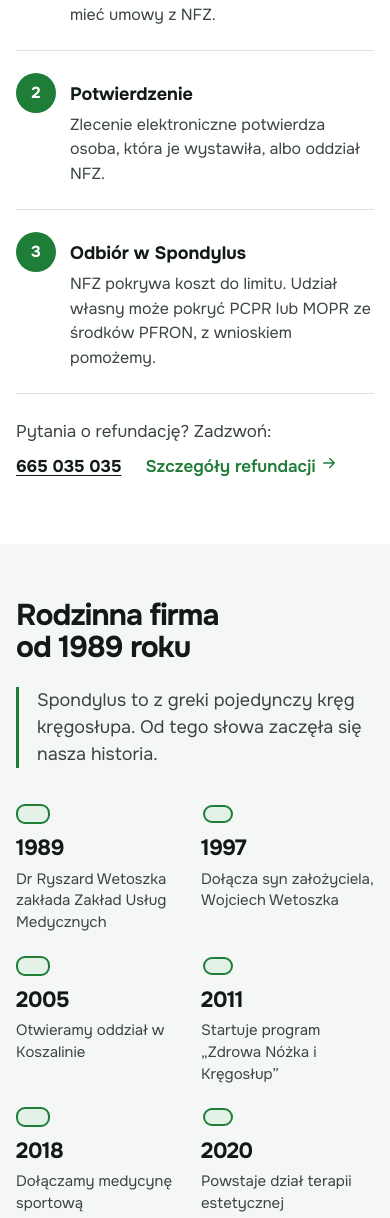
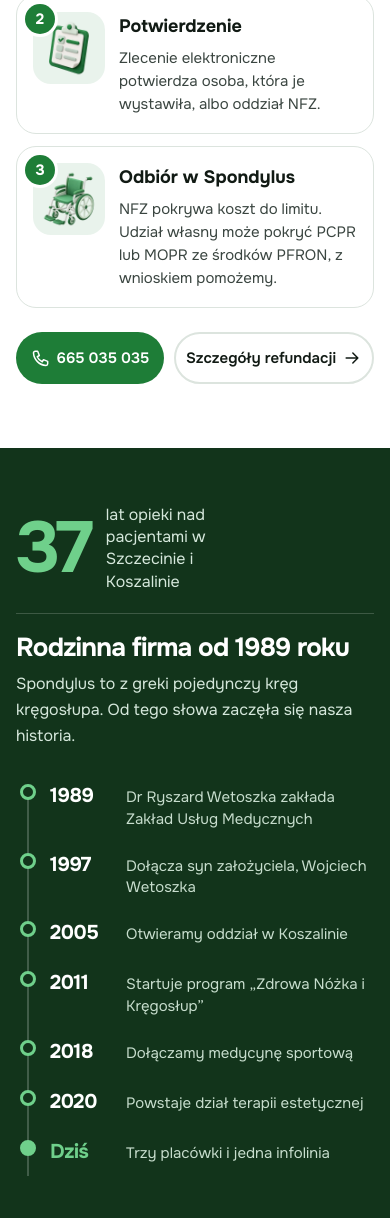
Before and after one commit to Mzabavchukweb/spondylus, a plain HTML site: page index.html in a window 390 px wide. Shown: the part 8385-9603 px from the top of the page. Drawn offline with Linux system fonts and the light colour scheme.

Commit message:
Nowe sekcje: refundacja NFZ i historia firmy

```diff
--- a/assets/css/style.css
+++ b/assets/css/style.css
@@ -1725,3 +1725,58 @@
   .head2 p, .kolo__head p { font-size: 17px; line-height: 1.55; }
   .proc p, .nfz__kroki p { font-size: 16px; line-height: 1.55; }
 }
+
+/* v29: refundacja NFZ jako karty z ikonami 3D */
+.nfz2__head { display: flex; justify-content: space-between; align-items: center; gap: 24px; margin-bottom: clamp(24px, 3vw, 40px); }
+.nfz2__head h2 { font-size: clamp(28px, 3vw, 42px); text-wrap: balance; }
+.nfz2__head p { margin-top: 10px; font-size: 18px; color: var(--text); }
+.nfz2__logo { display: grid; place-items: center; flex: none; width: 120px; height: 72px; border-radius: 16px; background: #fff; border: 1px solid var(--line); }
+.nfz2__logo img { width: 88px; height: auto; }
+.nfz2 { list-style: none; margin: 0; padding: 0; display: grid; grid-template-columns: repeat(3, minmax(0, 1fr)); gap: 16px; }
+.nfz2 li { display: flex; flex-direction: column; gap: 14px; padding: 22px; background: #fff; border: 1px solid var(--line); border-radius: 20px; }
+.nfz2__ikona { position: relative; display: grid; place-items: center; width: 88px; height: 88px; border-radius: 22px; background: #e9f3ec; flex: none; }
+.nfz2__ikona .ilu { width: 72px; height: 72px; }
+.nfz2__ikona i { position: absolute; top: -8px; left: -8px; display: grid; place-items: center; width: 30px; height: 30px; border-radius: 50%; background: var(--brand-600); color: #fff; font-style: normal; font-weight: 700; font-size: 15px; box-shadow: 0 0 0 3px #fff; }
+.nfz2 b { display: block; font-size: 20px; color: var(--ink); }
+.nfz2 p { margin-top: 6px; font-size: 16px; line-height: 1.55; color: var(--text); }
+.nfz2__cta { display: flex; flex-wrap: wrap; gap: 12px; margin-top: 24px; }
+@media (max-width: 860px) { .nfz2 { grid-template-columns: 1fr; gap: 12px; } .nfz2 li { flex-direction: row; align-items: flex-start; padding: 16px; } .nfz2__ikona { width: 72px; height: 72px; border-radius: 18px; } .nfz2__ikona .ilu { width: 58px; height: 58px; } }
+@media (max-width: 640px) {
+  .nfz2__head { align-items: flex-start; }
+  .nfz2__head h2 { font-size: 26px; }
+  .nfz2__head p { font-size: 16px; }
+  .nfz2__logo { width: 72px; height: 44px; border-radius: 12px; } .nfz2__logo img { width: 54px; }
+  .nfz2 b { font-size: 18px; } .nfz2 p { font-size: 15px; }
+  .nfz2__cta { display: grid; grid-template-columns: 1fr 1fr; gap: 10px; }
+  .nfz2__cta .btn { width: 100%; padding-inline: 10px; gap: 6px; font-size: 15px; }
+}
+
+/* Historia na ciemnozielonym tle */
+.hist2-sekcja { background: var(--brand-900); color: #d6e8dc; }
+.hist2__head { display: grid; grid-template-columns: auto minmax(0, 1fr); gap: 24px 48px; align-items: center; margin-bottom: clamp(32px, 4vw, 52px); }
+.hist2__lat { display: flex; align-items: center; gap: 16px; padding-right: 48px; border-right: 1px solid rgba(255, 255, 255, .18); }
+.hist2__lat b { font-size: clamp(72px, 8vw, 112px); line-height: .9; color: #6fd08b; letter-spacing: -.05em; }
+.hist2__lat span { max-width: 15ch; font-size: 16px; line-height: 1.4; color: #d6e8dc; }
+.hist2__head h2 { color: #fff; font-size: clamp(28px, 3vw, 42px); }
+.hist2__head p { margin-top: 10px; font-size: 18px; color: #d6e8dc; max-width: 52ch; }
+.hist2 { list-style: none; margin: 0; padding: 0; display: grid; grid-template-columns: repeat(7, minmax(0, 1fr)); position: relative; }
+.hist2::before { content: ""; position: absolute; left: 0; right: 0; top: 7px; height: 2px; background: rgba(255, 255, 255, .2); }
+.hist2 li { position: relative; padding: 30px 16px 0 0; }
+.hist2 li::before { content: ""; position: absolute; top: 0; left: 0; width: 16px; height: 16px; border-radius: 50%; background: var(--brand-900); border: 3px solid #6fd08b; }
+.hist2 b { display: block; font-size: 24px; color: #fff; letter-spacing: -.02em; }
+.hist2 p { margin-top: 6px; font-size: 15px; line-height: 1.45; color: #c7ddcd; }
+.hist2__dzis::before { background: #6fd08b !important; }
+.hist2__dzis b { color: #6fd08b; }
+@media (max-width: 1100px) { .hist2 { grid-template-columns: repeat(4, minmax(0, 1fr)); row-gap: 28px; } .hist2::before { display: none; } }
+@media (max-width: 640px) {
+  .hist2__head { grid-template-columns: 1fr; gap: 20px; }
+  .hist2__lat { padding: 0 0 20px; border-right: 0; border-bottom: 1px solid rgba(255, 255, 255, .18); }
+  .hist2__lat b { font-size: 72px; }
+  .hist2__head h2 { font-size: 26px; } .hist2__head p { font-size: 16px; }
+  .hist2 { grid-template-columns: 1fr; row-gap: 0; padding-left: 4px; }
+  .hist2::before { display: block; left: 11px; right: auto; top: 10px; bottom: 10px; width: 2px; height: auto; }
+  .hist2 li { display: grid; grid-template-columns: 64px minmax(0, 1fr); column-gap: 12px; align-items: baseline; padding: 0 0 18px 30px; }
+  .hist2 li::before { top: 4px; }
+  .hist2 b { font-size: 20px; }
+  .hist2 p { margin: 0; font-size: 15px; }
+}
--- a/index.html
+++ b/index.html
@@ -10,7 +10,7 @@
 <link rel="preconnect" href="https://fonts.googleapis.com">
 <link rel="preconnect" href="https://fonts.gstatic.com" crossorigin>
 <link href="https://fonts.googleapis.com/css2?family=Onest:wght@400;500;600;700&display=swap" rel="stylesheet">
-<link rel="stylesheet" href="assets/css/style.css?v=1792166102">
+<link rel="stylesheet" href="assets/css/style.css?v=1792167742">
 </head>
 <body class="">
 <a class="sr-only" href="#tresc">Przejdź do treści</a>
@@ -327,39 +327,45 @@
 </section>
 
 <section class="section" id="refundacja" data-why>
-  <aside class="why-note" aria-label="Uzasadnienie sekcji"><b><i>9</i>Refundacja NFZ w trzech krokach</b><dl><div><dt>Obecnie</dt><dd>Refundacja to mały kafel z logo i linkiem „Czytaj więcej”, a procedura jest opisana dopiero na podstronie, długim tekstem.</dd></div><div><dt>Propozycja</dt><dd>Trzy kroki od zlecenia do odbioru, w poziomie, z numerami i krótkim opisem. Pas z wózkiem pod pierwszym ekranem prowadzi właśnie tutaj.</dd></div><div><dt>Po co</dt><dd>Pacjent i jego rodzina widzą, że formalności są proste i że Spondylus pomaga w każdym kroku. Sklep internetowy na razie pomijamy, zgodnie z ustaleniem.</dd></div></dl></aside>
+  <aside class="why-note" aria-label="Uzasadnienie sekcji"><b><i>9</i>Refundacja NFZ w trzech krokach</b><dl><div><dt>Obecnie</dt><dd>Refundacja to mały kafel z logo i linkiem „Czytaj więcej”, a procedura jest opisana dopiero na podstronie, długim tekstem.</dd></div><div><dt>Propozycja</dt><dd>Trzy kroki od zlecenia do odbioru jako karty z ikonami 3D i numerami, pod nimi telefon i szczegóły. Pas z wózkiem pod pierwszym ekranem prowadzi właśnie tutaj.</dd></div><div><dt>Po co</dt><dd>Pacjent i jego rodzina widzą, że formalności są proste i że Spondylus pomaga w każdym kroku. Sklep internetowy na razie pomijamy, zgodnie z ustaleniem.</dd></div></dl></aside>
   <div class="wrap">
-    <div class="nfz__head">
-      <span class="nfz__logo"><img src="assets/img/nfz.png" alt="Narodowy Fundusz Zdrowia" width="142" height="57"></span>
+    <div class="nfz2__head">
       <div>
         <h2>Wózek, wkładki lub obuwie z refundacją NFZ</h2>
         <p>Trzy kroki od zlecenia do odbioru. W każdym z nich pomożemy.</p>
       </div>
+      <span class="nfz2__logo"><img src="assets/img/nfz.png" alt="Narodowy Fundusz Zdrowia" width="142" height="57"></span>
     </div>
-    <ol class="nfz__kroki">
-      <li><span class="nfz__nr">1</span><b>Zlecenie</b><p>Wystawia je lekarz, a także pielęgniarka, położna lub fizjoterapeuta. Nie musi mieć umowy z NFZ.</p></li>
-      <li><span class="nfz__nr">2</span><b>Potwierdzenie</b><p>Zlecenie elektroniczne potwierdza osoba, która je wystawiła, albo oddział NFZ.</p></li>
-      <li><span class="nfz__nr">3</span><b>Odbiór w Spondylus</b><p>NFZ pokrywa koszt do limitu. Udział własny może pokryć PCPR lub MOPR ze środków PFRON, z wnioskiem pomożemy.</p></li>
+    <ol class="nfz2">
+      <li><span class="nfz2__ikona"><img class="ilu" src="assets/img/ilu/skierowanie.webp" alt="" width="256" height="256" loading="lazy"><i>1</i></span><div><b>Zlecenie</b><p>Wystawia je lekarz, a także pielęgniarka, położna lub fizjoterapeuta. Nie musi mieć umowy z NFZ.</p></div></li>
+      <li><span class="nfz2__ikona"><img class="ilu" src="assets/img/ilu/plan.webp" alt="" width="256" height="256" loading="lazy"><i>2</i></span><div><b>Potwierdzenie</b><p>Zlecenie elektroniczne potwierdza osoba, która je wystawiła, albo oddział NFZ.</p></div></li>
+      <li><span class="nfz2__ikona"><img class="ilu" src="assets/img/ilu/wozek.webp" alt="" width="256" height="256" loading="lazy"><i>3</i></span><div><b>Odbiór w Spondylus</b><p>NFZ pokrywa koszt do limitu. Udział własny może pokryć PCPR lub MOPR ze środków PFRON, z wnioskiem pomożemy.</p></div></li>
     </ol>
-    <p class="nfz__pomoc">Pytania o refundację? Zadzwoń: <a href="tel:+48665035035">665 035 035</a> <a class="link-arrow" href="#" data-demo="1">Szczegóły refundacji <svg viewBox="0 0 24 24" fill="none" stroke="currentColor" stroke-width="1.8" stroke-linecap="round" stroke-linejoin="round" aria-hidden="true"><path d="M5 12h14M13 6l6 6-6 6"/></svg></a></p>
+    <div class="nfz2__cta">
+      <a class="btn btn--primary" href="tel:+48665035035"><svg viewBox="0 0 24 24" fill="none" stroke="currentColor" stroke-width="1.8" stroke-linecap="round" stroke-linejoin="round" aria-hidden="true"><path d="M5 4h3l2 5-2.5 1.5a11 11 0 0 0 6 6L15 14l5 2v3a2 2 0 0 1-2 2A16 16 0 0 1 3 6a2 2 0 0 1 2-2"/></svg>665 035 035</a>
+      <a class="btn btn--ghost" href="#" data-demo="1">Szczegóły refundacji <svg viewBox="0 0 24 24" fill="none" stroke="currentColor" stroke-width="1.8" stroke-linecap="round" stroke-linejoin="round" aria-hidden="true"><path d="M5 12h14M13 6l6 6-6 6"/></svg></a>
+    </div>
   </div>
 </section>
 
-<section class="section section--soft" id="historia" data-why>
-  <aside class="why-note" aria-label="Uzasadnienie sekcji"><b><i>10</i>Historia jako dowód doświadczenia</b><dl><div><dt>Obecnie</dt><dd>Historia firmy jest tylko na podstronie „O nas”, w układzie, w którym lata są rozsunięte z opisami i trudno je połączyć.</dd></div><div><dt>Propozycja</dt><dd>Znaczenie nazwy (spondylus to kręg) i pozioma oś czasu, której znaczniki są ułożone jak kręgi leżącego kręgosłupa: od 1989 roku do dziś, w jednym niskim pasie.</dd></div><div><dt>Po co</dt><dd>Ponad 35 lat to przewaga, której nie ma większość konkurencji. Oś w kształcie kręgosłupa łączy historię z nazwą firmy i zostaje w pamięci.</dd></div></dl></aside>
+<section class="section hist2-sekcja" id="historia" data-why>
+  <aside class="why-note" aria-label="Uzasadnienie sekcji"><b><i>10</i>Historia jako dowód doświadczenia</b><dl><div><dt>Obecnie</dt><dd>Historia firmy jest tylko na podstronie „O nas”, w układzie, w którym lata są rozsunięte z opisami i trudno je połączyć.</dd></div><div><dt>Propozycja</dt><dd>Ciemnozielony pas z dużą liczbą „37 lat”, znaczeniem nazwy i osią czasu od 1989 roku do dziś: na komputerze poziomą, na telefonie pionową.</dd></div><div><dt>Po co</dt><dd>Ponad 35 lat to przewaga, której nie ma większość konkurencji. Jedna duża liczba zostaje w pamięci, a oś czasu pokazuje, że firma stale się rozwija.</dd></div></dl></aside>
   <div class="wrap">
-    <div class="hist__head">
-      <h2>Rodzinna firma od 1989 roku</h2>
-      <p class="hist__cytat">Spondylus to z greki pojedynczy kręg kręgosłupa. Od tego słowa zaczęła się nasza historia.</p>
+    <div class="hist2__head">
+      <div class="hist2__lat"><b>37</b><span>lat opieki nad pacjentami w Szczecinie i Koszalinie</span></div>
+      <div>
+        <h2>Rodzinna firma od 1989 roku</h2>
+        <p>Spondylus to z greki pojedynczy kręg kręgosłupa. Od tego słowa zaczęła się nasza historia.</p>
+      </div>
     </div>
-    <ol class="hist">
+    <ol class="hist2">
       <li><b>1989</b><p>Dr Ryszard Wetoszka zakłada Zakład Usług Medycznych</p></li>
       <li><b>1997</b><p>Dołącza syn założyciela, Wojciech Wetoszka</p></li>
       <li><b>2005</b><p>Otwieramy oddział w Koszalinie</p></li>
       <li><b>2011</b><p>Startuje program „Zdrowa Nóżka i Kręgosłup”</p></li>
       <li><b>2018</b><p>Dołączamy medycynę sportową</p></li>
       <li><b>2020</b><p>Powstaje dział terapii estetycznej</p></li>
-      <li class="hist__dzis"><b>Dziś</b><p>Trzy placówki i jedna infolinia</p></li>
+      <li class="hist2__dzis"><b>Dziś</b><p>Trzy placówki i jedna infolinia</p></li>
     </ol>
   </div>
 </section>
@@ -486,7 +492,7 @@
 <button class="why-toggle" type="button" aria-pressed="false" data-why-toggle><span>Uzasadnienie<span class="why-toggle__txt-long"> zmian</span></span><span class="why-toggle__sw" aria-hidden="true"></span></button>
 <span class="proto-label">Propozycja nowej strony, prototyp</span>
 <div class="toast" role="status" aria-live="polite" id="toast"></div>
-<script src="assets/js/main.js?v=1792166102" defer></script>
+<script src="assets/js/main.js?v=1792167742" defer></script>
 
 </body>
 </html>
```
Also changed, not shown: kadra.html (+2 -2 lines), kontakt.html (+2 -2 lines), podologia.html (+2 -2 lines), src/pages/index.html (+21 -15 lines), tomasz-gnus.html (+2 -2 lines).
